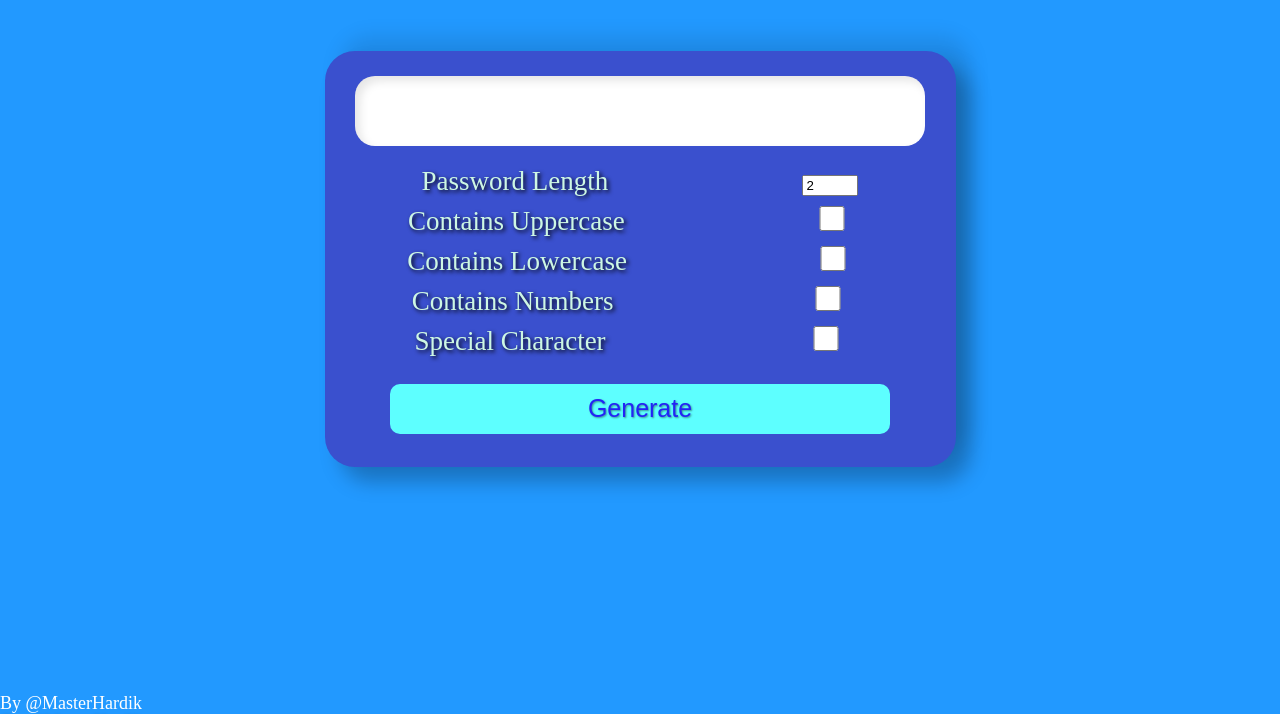
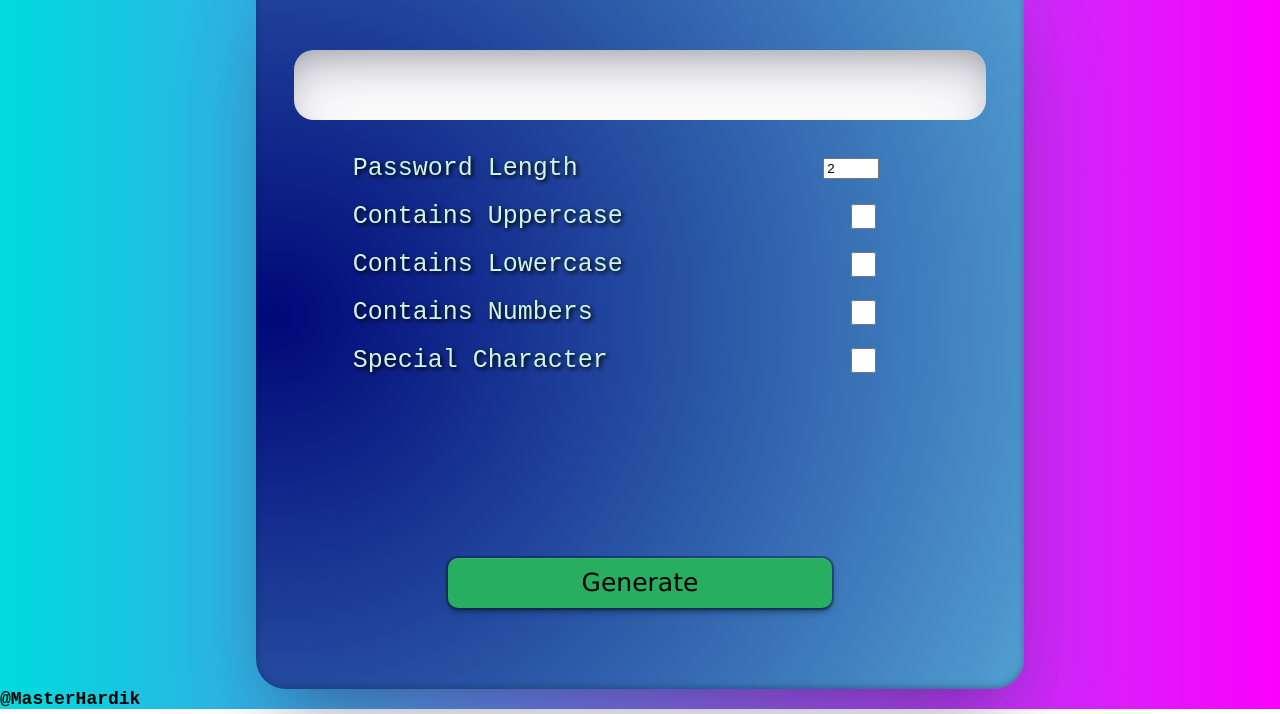
Before and after one commit to MasterHardik/Random-Password-Generator, a plain HTML site: page pwd-gen.html in a window 1280 px wide. Shown: the part 86-800 px from the top of the page. Drawn offline with Linux system fonts and the light colour scheme.

Commit message:
modified ui

```diff
--- a/pwd-gen.css
+++ b/pwd-gen.css
@@ -1,87 +1,117 @@
-*
-{
+*{
     box-sizing: border-box;
     margin: 0 auto;
 }
 
-body{
-    background-color: #29F;
+.container{
+    background-image: linear-gradient(90deg, #00DBDE 0%, #FC00FF 100%);
+    font-family: 'Courier New', Courier, monospace;
+    height: 100%;
+    width: 100%;
 }
+
 .heading
 {
     display: flex;
     justify-content: center;
     font-size:40px;
-    color:white;
-    text-shadow: 2px 2px 4px #000000;
-    margin-top: 30spx;
+    color:black;
+    text-shadow: 1px 1px 1px wheat;
+    padding-top: 10px;
 }
 
 .card
 {
     position: relative;
+    display: flex;
+    flex-direction: column;
     justify-content: center;
-    height: 416px;
-    width: 631px;
+    align-items: center;
+    height: 90vh;
+    width: 60vw;
     border-radius: 30px;
-    margin-top: 7%;
-    padding-top: 25px;
-    box-shadow: 15px 15px 20px rgb(0, 0, 0,0.25),
-    15px -15px 20px rgba(0, 0, 0, 0.1);
+    box-shadow: rgba(50, 50, 93, 0.25) 0px 50px 100px -20px, rgba(0, 0, 0, 0.3) 0px 30px 60px -30px, rgba(10, 37, 64, 0.35) 0px -2px 6px 0px inset;
     background-color: rgb(58, 80, 206);
+    background-color: #34495e;
+    background-image: radial-gradient( circle 975px at 2.6% 48.3%,  rgba(0,8,120,1) 0%, rgba(95,184,224,1) 99.7% );
 }
 .display
 {
-    box-shadow: inset 5px 5px 10px rgba(0, 0 ,0 ,0.1);
+    /* box-shadow: inset 5px 5px 10px rgba(0, 0 ,0 ,0.1);    */
+    box-shadow: rgba(50, 50, 93, 0.25) 0px 30px 60px -12px inset, rgba(0, 0, 0, 0.3) 0px 18px 36px -18px inset;
     display: flex;
     justify-content: center;
     position: relative;
     height: 70px;
-    width: 570px;
+    width: 90%;
     border-radius: 20px;
     margin-bottom: 20px;
     background-color: white;
     font-size: 50px;
     padding-left: 11px;
-
+    overflow:hidden;
+    font-family:'Franklin Gothic Medium', 'Arial Narrow', Arial, sans-serif;
+    font-family:'Segoe UI', Tahoma, Geneva, Verdana, sans-serif;
 }
 
 .row
 {
     display: flex;
-    font-size: 27px;
+    justify-content: space-evenly;
+    align-items: center;
+    font-size: 25px;
     height: 40px;
     color: rgb(205, 247, 228);
     text-shadow: 2px 2px 4px #000000;
+    width: 100%;
+    margin-top: 8px;
 }
+
+.left,.right{
+    margin: 10px;
+    padding: 10px;
+    width: 50%;
+    display: flex;
+}
+
 
 .generate-btn
 {
     border: transparent;
     height: 50px;
-    width: 500px;
+    width: 50%;
     font-size: 25px;
+    font-family:'Lucida Sans', 'Lucida Sans Regular', 'Lucida Grande', 'Lucida Sans Unicode', Geneva, Verdana, sans-serif;
     border-radius: 10px;
     display: flex;
     justify-content: center;
     padding-top: 10px;
-    background-color: rgb(93, 255, 255);
-    color: rgb(35, 35, 245);
-    text-shadow: 1px 1px 2px #0000006c;
+    background-color:#27ae60;
+    color: black;
+    box-shadow: rgba(6, 24, 44, 0.4) 0px 0px 0px 2px, rgba(6, 24, 44, 0.65) 0px 4px 6px -1px, rgba(255, 255, 255, 0.08) 0px 1px 0px inset;
 }
 
 .check-box
 {
+    margin-left: 50%;
     height: 25px;
-    width: 80px;
+    width: 25px;
 }
 
 .owner
 {
     display: flex;
-    position: absolute;
+    position: sticky;
     bottom: 0;
-    color: rgb(255, 255, 255);
-    text-shadow: 2px 21px 4px #000000;
+    font-weight: bold;
     font-size: large;
 }
+
+
+.custimize{
+    margin-left: 10%;
+    width: 90%;
+    display: flex;
+    flex-direction: column;
+    height: 50vh;
+}
--- a/pwd-gen.html
+++ b/pwd-gen.html
@@ -2,24 +2,25 @@
 <!DOCTYPE html>
 <html lang="en">
   <head>
-    <meta charset="UTF-8">
-    <meta http-equiv="X-UA-Compatible" content="IE=edge">
-    <meta name="viewport" content="width=device-width, initial-scale=1.0">
+    <meta charset="UTF-8" />
+    <meta http-equiv="X-UA-Compatible" content="IE=edge" />
+    <meta name="viewport" content="width=device-width, initial-scale=1.0" />
     <title>PANDOM PASSWORD GENERATOR JS MINI PROJECT</title>
-    <link rel="stylesheet" href="pwd-gen.css">
+    <link rel="stylesheet" href="pwd-gen.css" />
   </head>
   <body>
+    <div class="container">
+
         <h2 class="heading">GENERATE RANDOM PASSWORD</h2>
         <div class="card">
             <div class="display" id="pswd-box">&nbsp;</div>
-
+            <div class="custimize">
                 <div class="row">
                     <div class="left">Password Length</div>
                     <div class="right">
-                <input type="number" id="total-char" max="15" min="2" value="2"/>
+                        <input type="number" id="total-char" max="15" min="2" value="2" />
           </div>
         </div>
-
 
         <div class="row">
             <div class="left">Contains Uppercase</div>
@@ -28,33 +29,33 @@
             </div>
         </div>
 
-
         <div class="row">
             <div class="left">Contains Lowercase</div>
             <div class="right">
-                <input class="check-box" type="checkbox" id="lower-case"/>
+                <input class="check-box" type="checkbox" id="lower-case" />
             </div>
         </div>
 
         <div class="row">
             <div class="left">Contains Numbers</div>
             <div class="right">
-                <input class="check-box" type="checkbox" id="numbers"/>
+                <input class="check-box" type="checkbox" id="numbers" />
             </div>
         </div>
 
         <div class="row">
             <div class="left">Special Character</div>
             <div class="right">
-                <input class="check-box" type="checkbox" id="symbols"/>
+                <input class="check-box" type="checkbox" id="symbols" />
             </div>
         </div>
-
-        <br>
+    </div>
+    <br />
       <!-- <div class="choice"></div> -->
       <button class="generate-btn" id="gen-btn">Generate</button>
     </div>
-    <footer class="owner">By @MasterHardik</footer>
+    <footer class="owner">@MasterHardik</footer>
     <script src="pwd-gen.js"></script>
+</div>
 </body>
 </html>
```
Also changed, not shown: 1 other file. Lines whose indentation alone changed are shown as unchanged.
